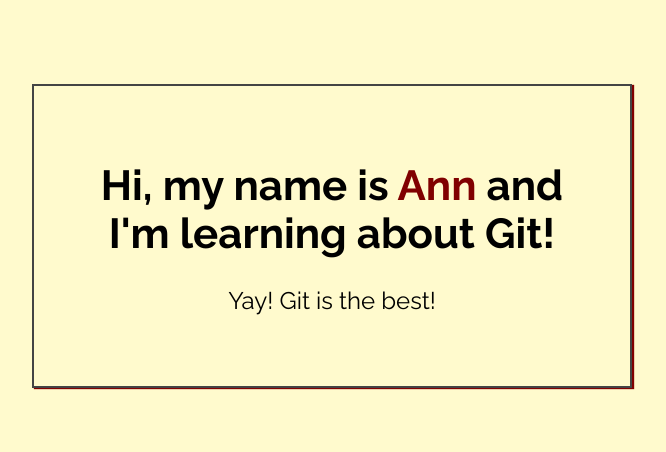
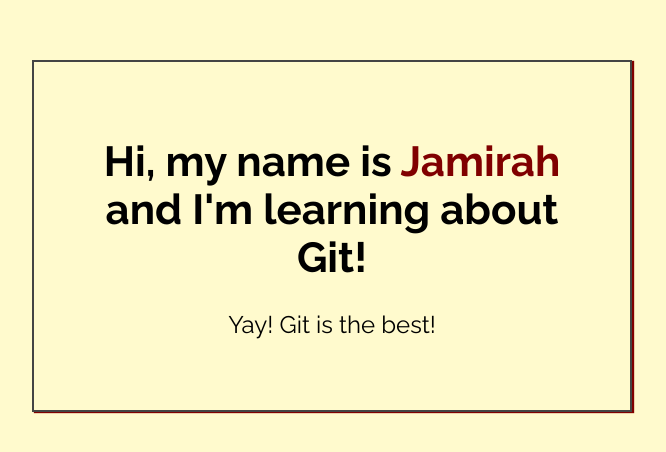
Before and after one commit to Jamirah/Website-design-for-Seasons-Lawn-Care, a plain HTML site: page index.html in a window 1280 px wide. Shown: the part 164-616 px from the top of the page, without its empty margins (308-974 px from the left). Drawn offline with Linux system fonts and the light colour scheme.

Commit message:
name change

```diff
--- a/index.html
+++ b/index.html
@@ -14,7 +14,7 @@
 <body>
 
     <div class="greeting">
-        <h1>Hi, my name is <span class="highlight">Ann</span> and I'm learning about Git! </h1>
+        <h1>Hi, my name is <span class="highlight">Jamirah</span> and I'm learning about Git! </h1>
 
         <p>Yay! Git is the best!</p>
     </div>
```
